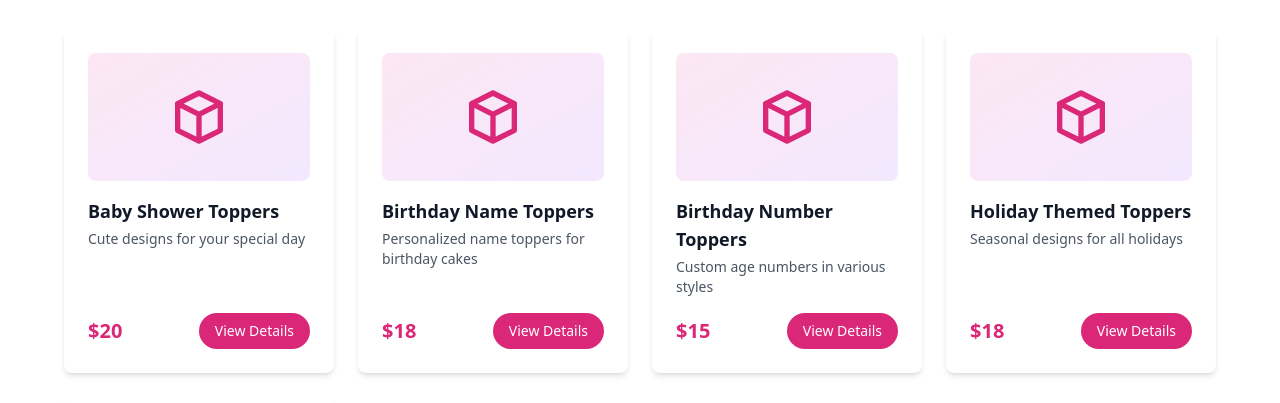
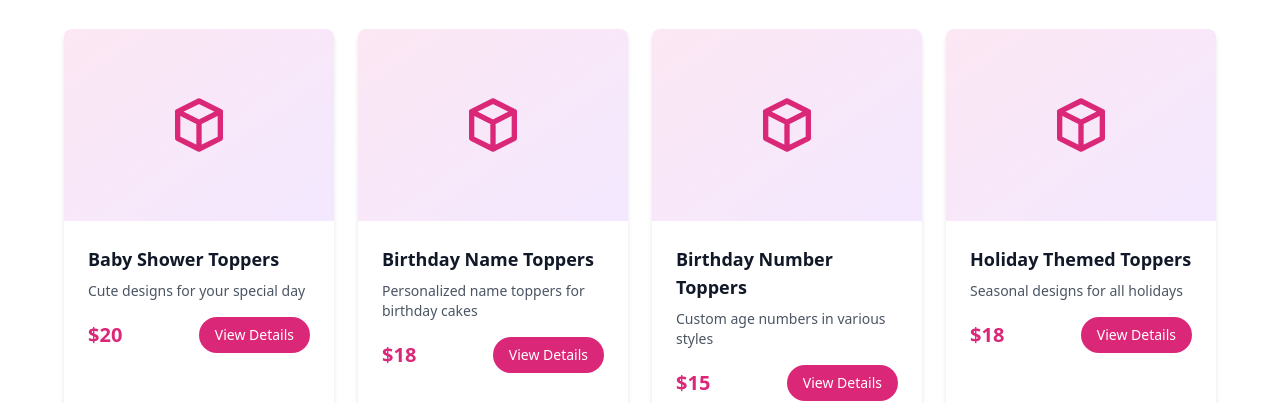
Before and after one commit to Candy-Beam/Site, an Astro site: page /products in a window 1280 px wide. Shown: the part 559-962 px from the top of the page. Built offline with nearby package versions, Linux system fonts and the light colour scheme; Astro itself is replaced by a stand-in of ours.

Commit message:
refactor(products): update ProductCard to match Related Products style
- Remove rounded corners from gradient background
- Increase gradient area height from h-32 to h-48
- Add overflow-hidden to card wrapper
- Move padding to content wrapper div
- Adjust spacing to match Related Products section

```diff
--- a/src/components/ProductCard.astro
+++ b/src/components/ProductCard.astro
@@ -9,8 +9,8 @@ export interface Props {
 const { product, categoryIndex = 0 } = Astro.props;
 ---
 
-<div class="bg-white rounded-lg shadow-md hover:shadow-xl transition-shadow p-6 flex flex-col h-full">
-  <div class={`h-32 rounded-lg mb-4 flex items-center justify-center ${
+<div class="bg-white rounded-lg shadow-md hover:shadow-xl transition-shadow overflow-hidden">
+  <div class={`h-48 flex items-center justify-center ${
     categoryIndex === 0 ? 'bg-gradient-to-br from-pink-100 to-purple-100' :
     categoryIndex === 1 ? 'bg-gradient-to-br from-purple-100 to-pink-100' :
     'bg-gradient-to-br from-pink-100 to-purple-100'
@@ -23,8 +23,9 @@ const { product, categoryIndex = 0 } = Astro.props;
       <path stroke-linecap="round" stroke-linejoin="round" stroke-width="2" d="M20 7l-8-4-8 4m16 0l-8 4m8-4v10l-8 4m0-10L4 7m8 4v10M4 7v10l8 4"></path>
     </svg>
   </div>
-  <h3 class="text-lg font-semibold text-gray-900 mb-1">{product.data.name}</h3>
-  <p class="text-sm text-gray-600 mb-4 flex-1">{product.data.shortDescription}</p>
+  <div class="p-6">
+    <h3 class="text-lg font-semibold text-gray-900 mb-2">{product.data.name}</h3>
+    <p class="text-sm text-gray-600 mb-4">{product.data.shortDescription}</p>
     <div class="flex items-center justify-between">
       <span class="text-xl font-bold text-pink-600">{product.data.price}</span>
       <a
@@ -35,3 +36,4 @@ const { product, categoryIndex = 0 } = Astro.props;
       </a>
     </div>
   </div>
+</div>
```
Lines whose indentation alone changed are shown as unchanged.
